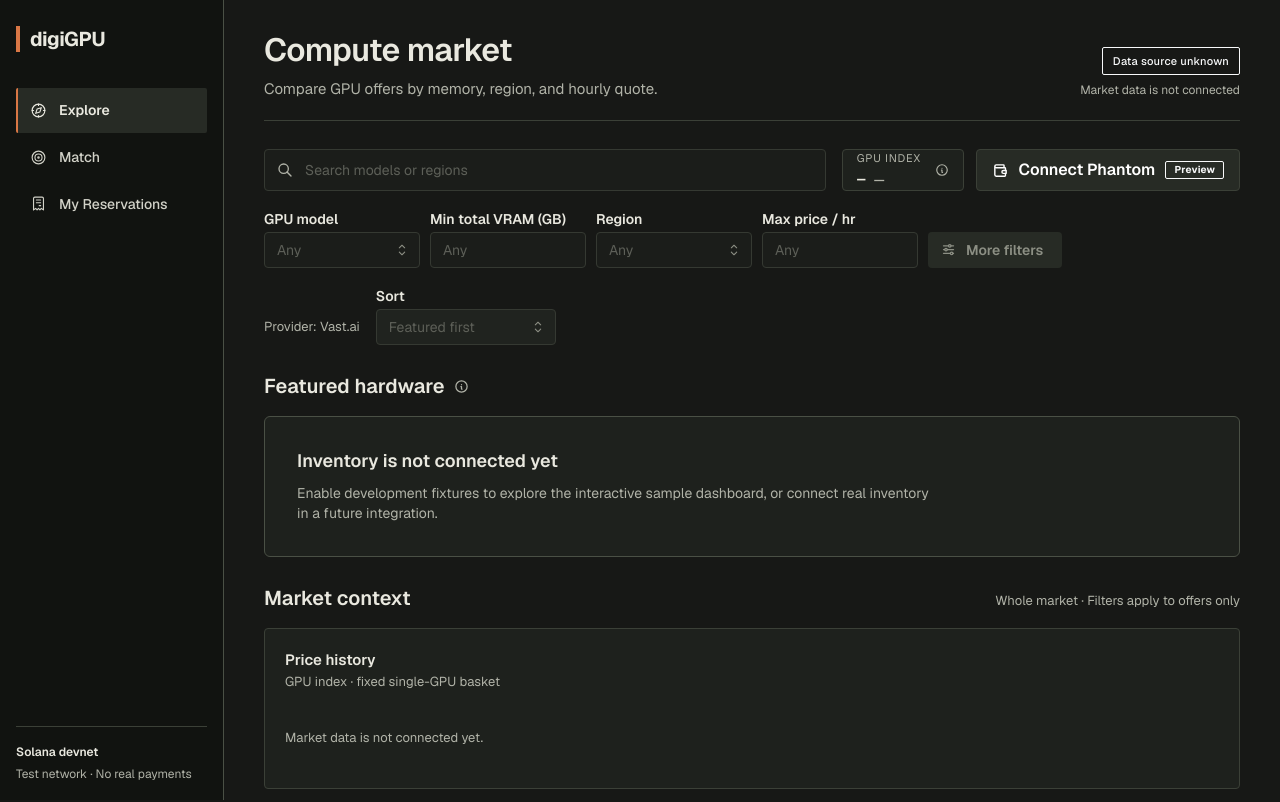
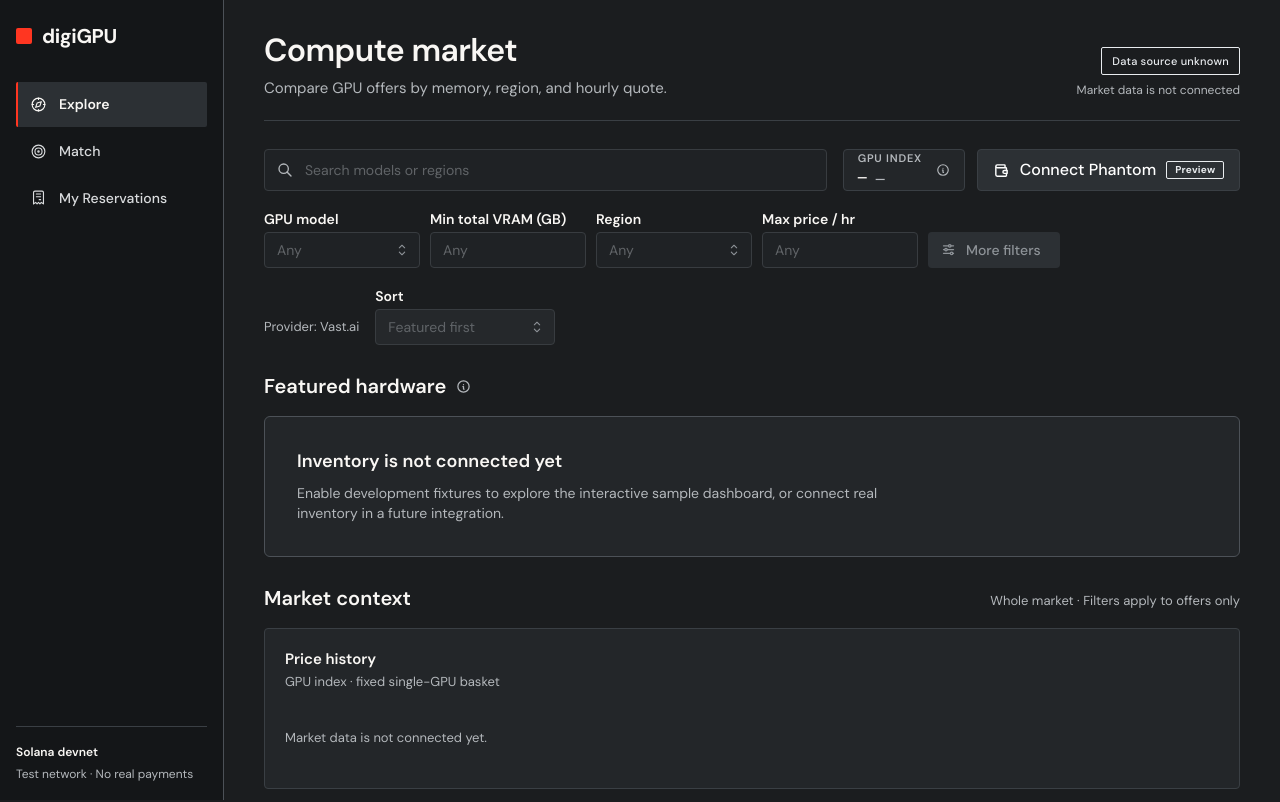
Before and after one commit to OzBoz-Dev/knighthacks-2026, a Next.js app in the folder frontend-digi/: page / in a window 1280 px wide. Shown: the top 802 px of the page. Built offline with nearby package versions, Linux system fonts and the light colour scheme.

Commit message:
Change to red/charcoal color scheme

```diff
--- a/frontend-digi/app/globals.css
+++ b/frontend-digi/app/globals.css
@@ -24,8 +24,8 @@
   z-index: 1000;
   padding: 0.5rem 1rem;
   border-radius: var(--mantine-radius-md);
-  background: var(--mantine-color-signal-4);
-  color: var(--mantine-color-black);
+  background: var(--mantine-color-lava-6);
+  color: var(--mantine-color-white);
   font-weight: 600;
 }
 
@@ -34,7 +34,7 @@
 }
 
 :focus-visible {
-  outline: 2px solid var(--mantine-color-signal-4);
+  outline: 2px solid var(--mantine-color-lava-5);
   outline-offset: 2px;
 }
 
--- a/frontend-digi/components/explore/explore-toolbar.tsx
+++ b/frontend-digi/components/explore/explore-toolbar.tsx
@@ -16,7 +16,7 @@
   const [indexOpened, indexModal] = useDisclosure(false);
   const [walletOpened, walletModal] = useDisclosure(false);
   const ChangeIcon = (overview.change ?? 0) > 0 ? IconArrowUpRight : IconArrowDownRight;
-  const changeColor = overview.change === null || overview.change === 0 ? "dimmed" : overview.change > 0 ? "red.4" : "green.4";
+  const changeColor = overview.change === null || overview.change === 0 ? "dimmed" : overview.change > 0 ? "var(--dg-up)" : "green.4";
 
   return (
     <>
@@ -35,9 +35,9 @@
         <Group className={styles.toolbarActions} gap="sm" wrap="nowrap">
           <UnstyledButton onClick={indexModal.open} className={styles.indexReadout} aria-label="Global GPU index methodology">
             <Box>
-              <Text fz={11} c="dimmed" tt="uppercase" style={{ letterSpacing: "0.8px" }}>GPU index{sample && " · sample"}</Text>
+              <Text fz={11} c="dimmed" tt="uppercase" fw={600} style={{ letterSpacing: "0.8px" }}>GPU index{sample && " · sample"}</Text>
               <Group gap={8} wrap="nowrap" align="baseline">
-                <Text fz={15} fw={600} ff="monospace" className="tabular">{formatUsdPerHour(overview.index)}</Text>
+                <Text fz={15} fw={500} ff="monospace" className="tabular">{formatUsdPerHour(overview.index)}</Text>
                 <Group gap={2} c={changeColor} wrap="nowrap">
                   {overview.change !== null && overview.change !== 0 && <ChangeIcon size={13} aria-hidden />}
                   <Text fz={12} fw={600} className="tabular">{formatSignedPercent(overview.change, "percent")}</Text>
@@ -57,7 +57,7 @@
         <Stack gap="sm">
           <Text size="sm">This preview index is the equal-weight average of model-median hourly quotes for a fixed basket of single-GPU models.</Text>
           <Text size="sm" c="dimmed">The price-history chart uses the same series. Its change compares the first and last points of an illustrative 24-hour sample window. Offer filters do not change the index.</Text>
-          <Text size="sm" c="signal.3">Synthetic development data, not a live market benchmark or Databricks output.</Text>
+          <Text size="sm" c="lava.3">Synthetic development data, not a live market benchmark or Databricks output.</Text>
         </Stack>
       </Modal>
       <Modal opened={walletOpened} onClose={walletModal.close} title="Phantom integration is coming next" centered>
--- a/frontend-digi/components/explore/explore.module.css
+++ b/frontend-digi/components/explore/explore.module.css
@@ -197,7 +197,7 @@
 
 .regionRow:hover,
 .listRow:hover {
-  color: var(--mantine-color-signal-3);
+  color: var(--mantine-color-lava-3);
 }
 
 @media (max-width: 1280px) {
--- a/frontend-digi/components/explore/gpu-offer-card.tsx
+++ b/frontend-digi/components/explore/gpu-offer-card.tsx
@@ -26,13 +26,13 @@
           <Text component="h3" className={styles.offerTitle}>{offer.gpu_name}</Text>
         </Box>
         <Box ta="right" style={{ flexShrink: 0 }}>
-          <Text fz={18} fw={600} ff="monospace" className="tabular" lh={1.1}>{formatGb(offer.gpu_ram_gb)}</Text>
+          <Text fz={18} fw={500} ff="monospace" className="tabular" lh={1.1}>{formatGb(offer.gpu_ram_gb)}</Text>
           <Text fz={12} c="dimmed">per GPU</Text>
         </Box>
       </Group>
       <div className={styles.quote}>
         <Group gap={6} align="baseline" wrap="nowrap">
-          <Text component="span" fz={30} fw={600} ff="monospace" className="tabular" lh={1} style={{ letterSpacing: "-1px" }}>{formatUsd(offer.price_per_hour)}</Text>
+          <Text component="span" fz={30} fw={500} ff="monospace" className="tabular" lh={1} style={{ letterSpacing: "-1px" }}>{formatUsd(offer.price_per_hour)}</Text>
           <Text component="span" fz={14} c="dimmed">/ hour</Text>
         </Group>
         <Group gap={8} mt={6}>
--- a/frontend-digi/components/explore/market-overview.tsx
+++ b/frontend-digi/components/explore/market-overview.tsx
@@ -47,7 +47,7 @@
           subtitle={sample ? "GPU index · illustrative 24-hour sample · UTC" : "GPU index · fixed single-GPU basket"}
           aside={hasSeries ? (
             <Group gap={6} wrap="nowrap">
-              <Text fz={20} fw={600} ff="monospace" className="tabular">{formatUsdPerHour(overview.index)}</Text>
+              <Text fz={20} fw={500} ff="monospace" className="tabular">{formatUsdPerHour(overview.index)}</Text>
               <Tooltip label="Equal-weight mean of model-median single-GPU hourly quotes for a fixed model basket.">
                 <IconInfoCircle size={15} color="var(--mantine-color-dimmed)" aria-label="Index methodology" tabIndex={0} />
               </Tooltip>
@@ -59,7 +59,7 @@
               h={260}
               data={overview.series.map((point) => ({ ...point, time: point.timestamp.slice(11, 16) }))}
               dataKey="time"
-              series={[{ name: "price", label: sample ? "Sample index" : "Index", color: "signal.4" }]}
+              series={[{ name: "price", label: sample ? "Sample index" : "Index", color: "lava.5" }]}
               curveType="linear"
               withDots={false}
               withGradient={false}
@@ -87,7 +87,7 @@
                     <Text fz={14}>{row.region}</Text>
                     <Text fz={14} ff="monospace" className="tabular">{formatUsd(row.price)}</Text>
                   </Group>
-                  <Progress size={4} radius={0} color="signal.4" value={maxRegionPrice > 0 ? row.price / maxRegionPrice * 100 : 0} aria-hidden />
+                  <Progress size={4} radius={0} color="lava.5" value={maxRegionPrice > 0 ? row.price / maxRegionPrice * 100 : 0} aria-hidden />
                 </UnstyledButton>
               ))}
               <Text c="dimmed" fz={12} mt="sm">Select a region to view its offers.</Text>
@@ -116,7 +116,7 @@
               {overview.priceChanges.slice(0, 5).map((row) => {
                 const flat = row.change === null || row.change === 0;
                 const Icon = flat ? IconMinus : row.change! > 0 ? IconArrowUpRight : IconArrowDownRight;
-                const color = flat ? "dimmed" : row.change! > 0 ? "red.4" : "green.4";
+                const color = flat ? "dimmed" : row.change! > 0 ? "var(--dg-up)" : "green.4";
                 return (
                   <li key={`${row.model}-${row.region}`} className={styles.listRow}>
                     <Text fz={14}>{row.model} <Text component="span" fz={13} c="dimmed">· {row.region}</Text></Text>
--- a/frontend-digi/components/explore/offer-details-drawer.tsx
+++ b/frontend-digi/components/explore/offer-details-drawer.tsx
@@ -40,7 +40,7 @@
           <Text ff="monospace" fz={13} style={{ wordBreak: "break-all", userSelect: "all" }}>{offer.id}</Text>
           <Group justify="space-between" align="baseline" mt="md" wrap="wrap" gap="xs">
             <Text fz={22} fw={600}>{offer.gpu_name}</Text>
-            <Text fz={20} fw={600} ff="monospace" className="tabular">{formatUsdPerHour(offer.price_per_hour)}</Text>
+            <Text fz={20} fw={500} ff="monospace" className="tabular">{formatUsdPerHour(offer.price_per_hour)}</Text>
           </Group>
           <Text fz={12} c="dimmed">Hourly quote for the whole offer</Text>
         </Box>
--- a/frontend-digi/components/layout/app-shell.tsx
+++ b/frontend-digi/components/layout/app-shell.tsx
@@ -32,7 +32,7 @@
         <AppShell.Section pt="xs" pb={36}>
           <Burger hiddenFrom="sm" opened={opened} onClick={close} size="sm" mb="md" aria-label="Close navigation" />
           <Group renderRoot={(props) => <Link {...props} href="/" onClick={close} />} gap={10} wrap="nowrap" style={{ textDecoration: "none" }}>
-            <Box w={4} h={26} bg="signal.4" aria-hidden />
+            <Box w={16} h={16} bg="lava.5" style={{ borderRadius: 2 }} aria-hidden />
             <Text fw={650} fz={20} c="dark.0" lh={1} style={{ letterSpacing: "-0.4px" }}>digiGPU</Text>
           </Group>
         </AppShell.Section>
@@ -56,7 +56,7 @@
                   styles={{
                     root: {
                       borderRadius: 2,
-                      borderLeft: `2px solid ${active ? "var(--mantine-color-signal-4)" : "transparent"}`,
+                      borderLeft: `2px solid ${active ? "var(--mantine-color-lava-5)" : "transparent"}`,
                       background: active ? "var(--dg-elevated)" : undefined,
                       color: active ? "var(--mantine-color-dark-0)" : "var(--mantine-color-dark-1)",
                     },
--- a/frontend-digi/components/shared/data-source-label.tsx
+++ b/frontend-digi/components/shared/data-source-label.tsx
@@ -3,7 +3,7 @@
 
 const COLOR: Record<ProvenanceKind, string> = {
   live: "green",
-  saved: "signal",
+  saved: "lava",
   sample: "gray",
   unavailable: "gray",
   unknown: "gray",
--- a/frontend-digi/palette.ts
+++ b/frontend-digi/palette.ts
@@ -1,10 +1,12 @@
 export const palette = {
-  background: "#171816",
-  sidebar: "#111310",
-  surface: "#1E211D",
-  elevated: "#272B25",
-  border: "#3B4037",
-  text: "#E9E8DF",
-  muted: "#B1B3A8",
-  accent: "#D97745",
+  background: "#1B1D1F",
+  sidebar: "#141618",
+  surface: "#232629",
+  elevated: "#2C3034",
+  border: "#3A3F44",
+  text: "#F9F7F4",
+  muted: "#B4B8BC",
+  accent: "#FF3621",
+  accentFilled: "#D42C1B",
+  up: "#F5A524",
 } as const;
--- a/frontend-digi/theme.ts
+++ b/frontend-digi/theme.ts
@@ -7,10 +7,10 @@
 
 const dark: MantineColorsTuple = [
   palette.text,
-  "#D2D2C8",
+  "#DADCDE",
   palette.muted,
-  "#8C8F84",
-  "#4A5045",
+  "#8E9398",
+  "#4C5157",
   palette.border,
   palette.elevated,
   palette.surface,
@@ -18,36 +18,30 @@
   palette.background,
 ];
 
-const signal: MantineColorsTuple = [
-  "#FCEFE7",
-  "#F6D8C6",
-  "#EEB89A",
-  "#E6996F",
+const lava: MantineColorsTuple = [
+  "#FFF0EE",
+  "#FFD4CF",
+  "#FFA89E",
+  "#FF7A6B",
+  "#FF6352",
   palette.accent,
-  "#C8642F",
-  "#A85226",
-  "#86411F",
-  "#653118",
-  "#452110",
+  palette.accentFilled,
+  "#A82315",
+  "#801C17",
+  "#4F110D",
 ];
 
+const sans = "var(--font-dm-sans), ui-sans-serif, system-ui, -apple-system, 'Segoe UI', sans-serif";
+
 export const theme = createTheme({
-  colors: { dark, signal },
-  primaryColor: "signal",
-  primaryShade: { light: 6, dark: 4 },
-  autoContrast: true,
-  luminanceThreshold: 0.2,
-  black: "#141511",
+  colors: { dark, lava },
+  primaryColor: "lava",
+  primaryShade: { light: 6, dark: 6 },
+  black: "#141618",
   white: "#FFFFFF",
-  fontFamily:
-    "var(--font-geist-sans), ui-sans-serif, system-ui, -apple-system, 'Segoe UI', sans-serif",
-  fontFamilyMonospace:
-    "var(--font-geist-mono), ui-monospace, SFMono-Regular, Menlo, monospace",
-  headings: {
-    fontFamily:
-      "var(--font-geist-sans), ui-sans-serif, system-ui, -apple-system, 'Segoe UI', sans-serif",
-    fontWeight: "600",
-  },
+  fontFamily: sans,
+  fontFamilyMonospace: "var(--font-dm-mono), ui-monospace, SFMono-Regular, Menlo, monospace",
+  headings: { fontFamily: sans, fontWeight: "600" },
   defaultRadius: "sm",
   radius: { xs: "2px", sm: "4px", md: "6px", lg: "8px" },
   cursorType: "pointer",
@@ -56,6 +50,7 @@
     Card: { defaultProps: { bg: "dark.7", withBorder: true, radius: "sm" } },
     Badge: { defaultProps: { variant: "light", radius: "xs" } },
     Alert: { defaultProps: { variant: "light", radius: "sm" } },
+    Button: { defaultProps: { fw: 500 } },
     Modal: { defaultProps: { radius: "sm" } },
     Popover: { defaultProps: { radius: "sm" } },
   },
@@ -67,6 +62,7 @@
     "--dg-elevated": palette.elevated,
     "--dg-rule": palette.border,
     "--dg-accent": palette.accent,
+    "--dg-up": palette.up,
   },
   light: {},
   dark: {
@@ -74,6 +70,7 @@
     "--mantine-color-text": palette.text,
     "--mantine-color-dimmed": palette.muted,
     "--mantine-color-default-border": palette.border,
-    "--mantine-color-anchor": palette.accent,
+    "--mantine-color-anchor": "var(--mantine-color-lava-4)",
+    "--mantine-color-lava-light-color": "var(--mantine-color-lava-4)",
   },
 });
```
Also changed, not shown: frontend-digi/app/layout.tsx (+7 -6 lines), 1 other file (tests, documents, lock files or other folders).
